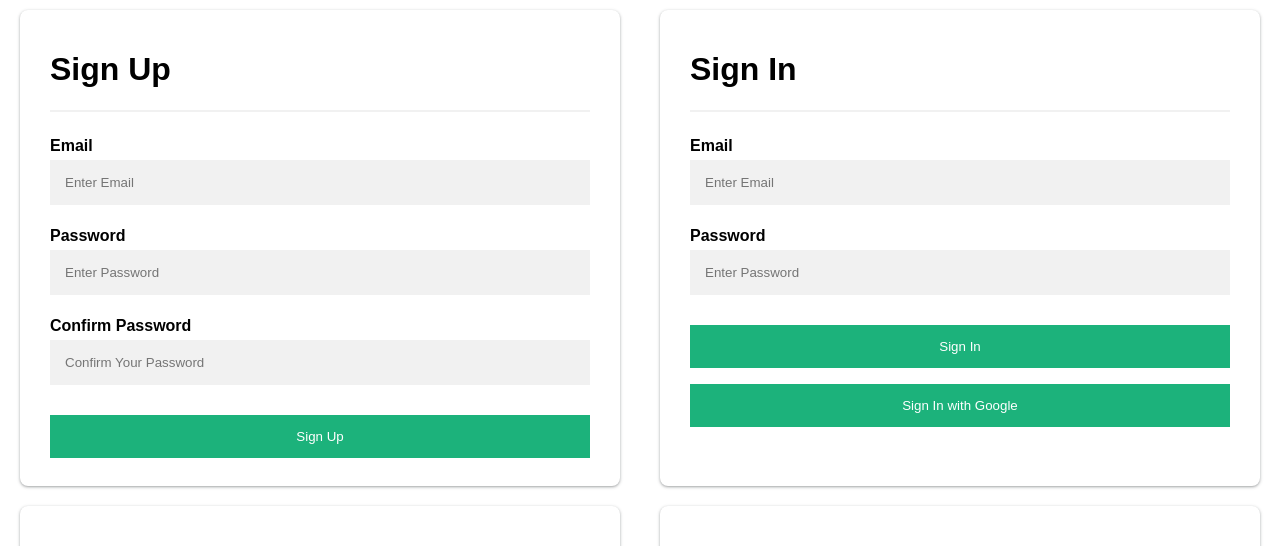
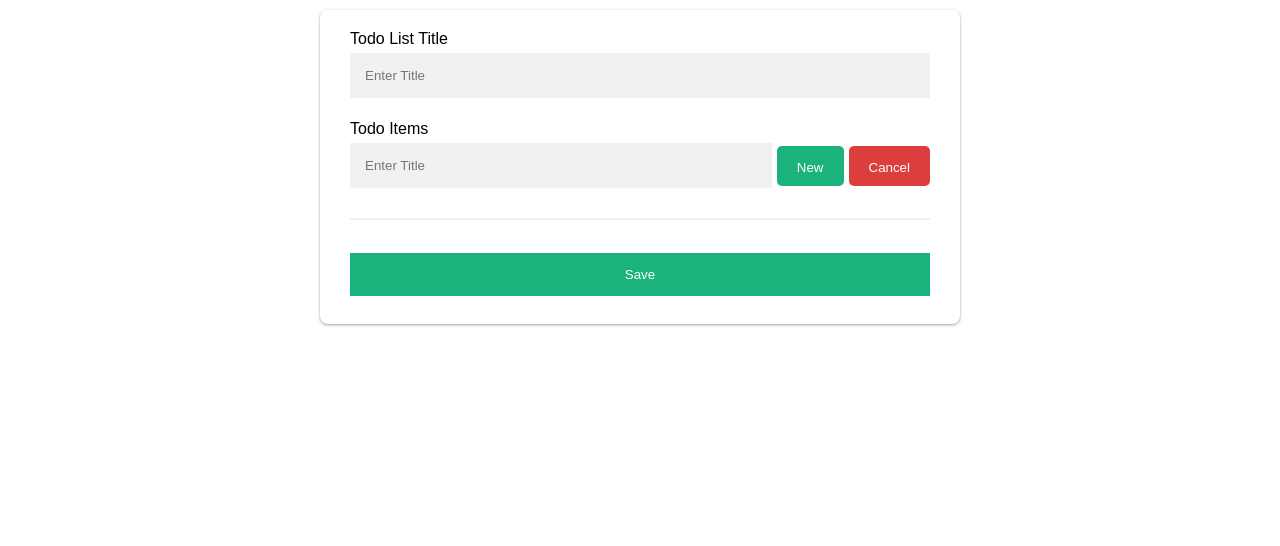
Before and after one commit to hafiztalhakh/react-with-firebase, a React (Create React App) app: page / in a window 1280 px wide. Shown: the top 546 px of the page. Built offline with nearby package versions, Linux system fonts and the light colour scheme; no server answers; the database is empty.

Commit message:
Working new

```diff
--- a/src/App.js
+++ b/src/App.js
@@ -1,14 +1,15 @@
 import "./App.css";
+import ToDoApp from "./components/crud_operations";
 import { app } from "./utils/firebaseConfig";
-import SignUp from "./components/signup";
-import SignIn from "./components/signin";
-import ContactForm from "./components/contact_form";
-import Messages from "./components/contact_messages";
+// import SignUp from "./components/signup";
+// import SignIn from "./components/signin";
+// import ContactForm from "./components/contact_form";
+// import Messages from "./components/contact_messages";
 
 function App() {
   return (
     <>
-      <div className="d-flex space-between">
+      {/* <div className="d-flex space-between">
         <div className="card auth-contianers">
           <SignUp />
         </div>
@@ -23,6 +24,11 @@ function App() {
         <div className="card auth-contianers">
           <Messages />
         </div>
+      </div> */}
+      <div className="d-flex justify-center">
+        <div className="card auth-contianers">
+          <ToDoApp />
+        </div>
       </div>
     </>
   );
--- /dev/null
+++ b/src/components/crud_operations/index.jsx
@@ -0,0 +1,74 @@
+import React, { useState } from "react";
+import { database } from "../../utils/firebaseConfig";
+import { collection, addDoc } from "firebase/firestore";
+
+export default function ToDoApp() {
+  const [inputValue, setInputValue] = useState("");
+  const [todo, setTodo] = useState([""]);
+
+  const createDocument = async () => {
+    const docRef = await addDoc(collection(database, "todos"), {});
+    console.log("Document written with ID: ", docRef.id);
+  };
+
+  return (
+    <div>
+      <form onSubmit={createDocument}>
+        <label for="title">Todo List Title</label>
+        <input
+          type="text"
+          placeholder="Enter Title"
+          value={inputValue}
+          onChange={(e) => setInputValue(e.target.value)}
+        />
+        <label for="title">Todo Items</label>
+        {todo.map((input, index) => (
+          <div className="d-flex space-between">
+            <input
+              style={{ width: "80%" }}
+              type="text"
+              placeholder="Enter Title"
+              value={input}
+              onChange={(e) => {
+                let tempArr = [...todo];
+                tempArr[index] = e.target.value;
+                setTodo([...tempArr]);
+              }}
+            />
+            <button
+              type="submit"
+              style={{
+                width: "auto",
+                height: 40,
+                verticalAlign: "center",
+                marginLeft: 5,
+                borderRadius: 5,
+              }}
+              onClick={(e) => {
+                e.preventDefault();
+                setTodo([...todo, ""]);
+              }}
+            >
+              New
+            </button>
+            <button
+              type="submit"
+              style={{
+                backgroundColor: "#d92a2a",
+                width: "auto",
+                height: 40,
+                verticalAlign: "center",
+                marginLeft: 5,
+                borderRadius: 5,
+              }}
+            >
+              Cancel
+            </button>
+          </div>
+        ))}
+        <hr />
+        <button type="submit">Save</button>
+      </form>
+    </div>
+  );
+}
```
